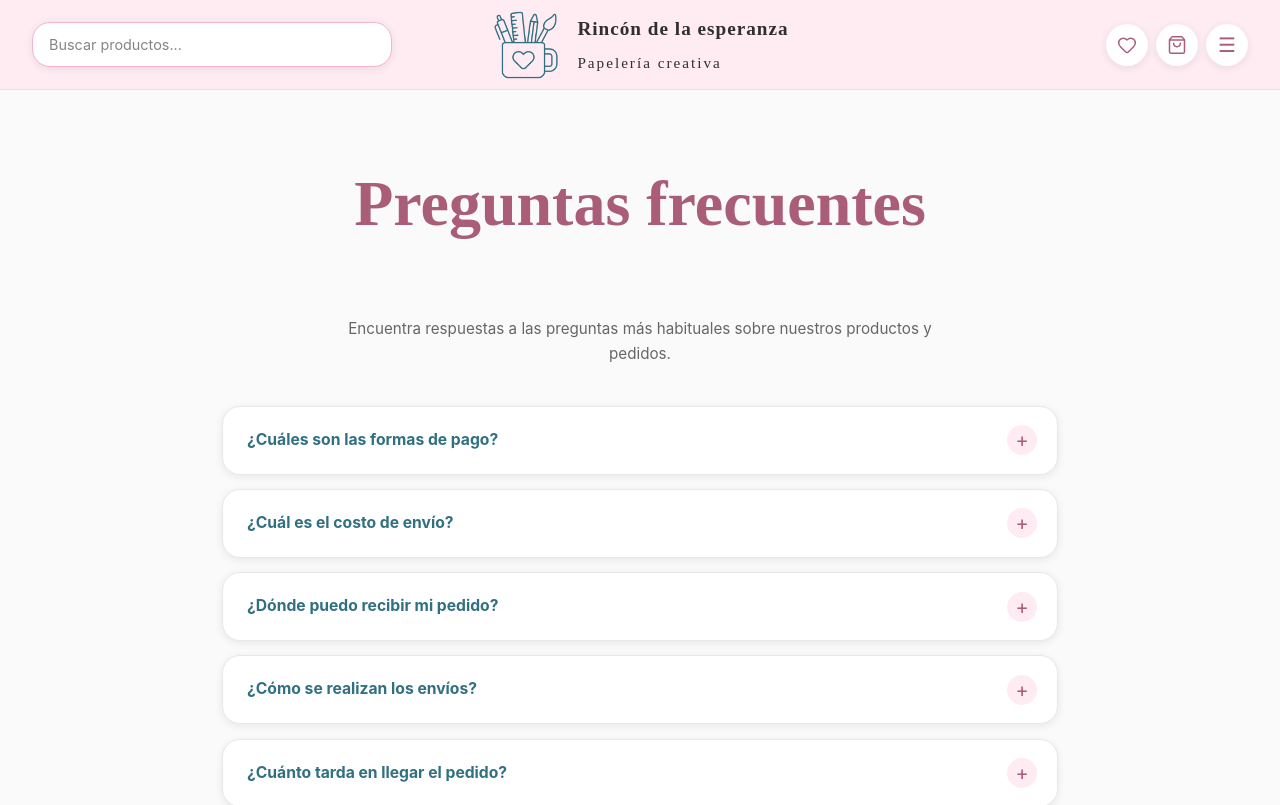
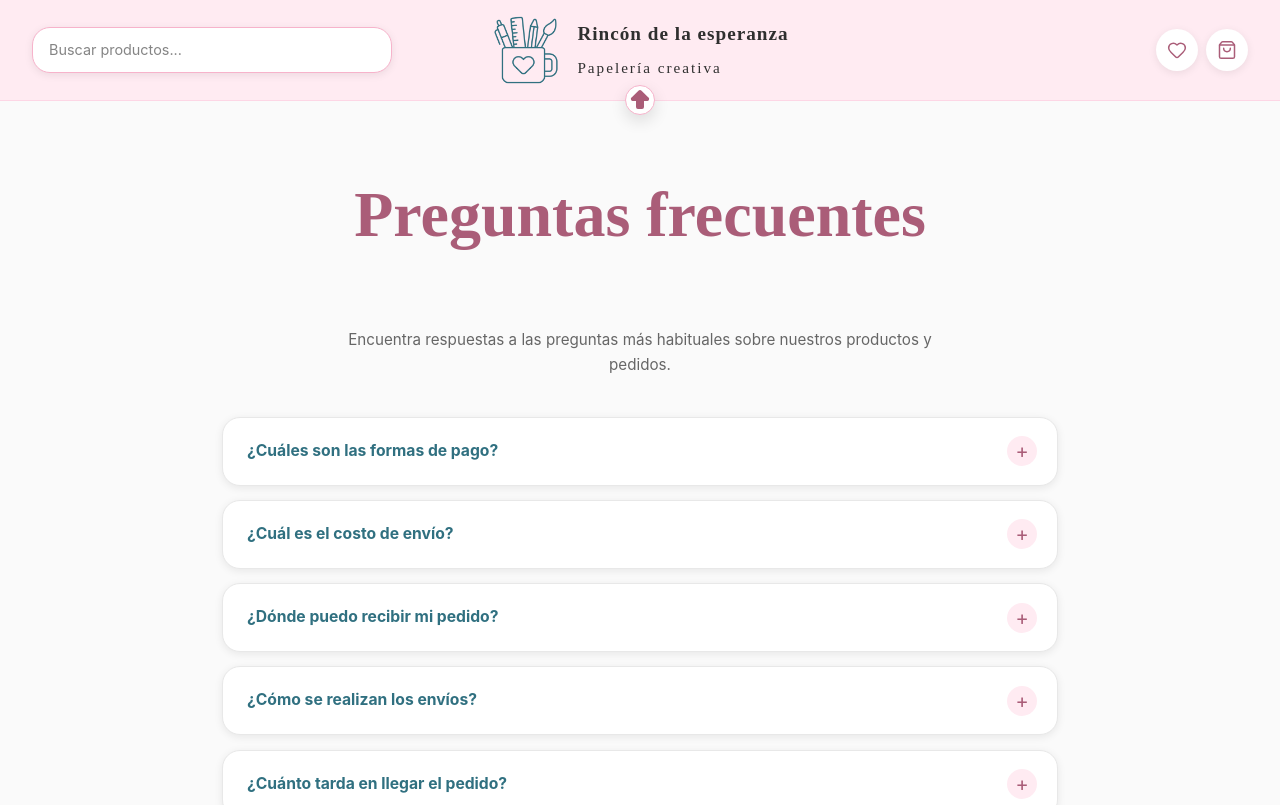
Before and after one commit to Jpergon251/anita-web, a Vue app: page /faq in a window 1280 px wide. Shown: the top 805 px of the page. Built offline with nearby package versions, Linux system fonts and the light colour scheme; no server answers; a web font is replaced by a local one.

Commit message:
Cambiado el boton de menu

```diff
--- a/src/App.vue
+++ b/src/App.vue
@@ -1,8 +1,15 @@
 <template>
-    <Header v-if="!isAdminRoute" @toggle-menu="menuOpen = !menuOpen" />
+    <Header
+        v-if="!isAdminRoute"
+        :menu-open="menuOpen"
+        @toggle-menu="toggleMenu"
+    />
 
     <Transition name="slide">
-        <Subheader v-if="!isAdminRoute" v-show="menuOpen" />
+        <Subheader
+            v-if="!isAdminRoute"
+            v-show="menuOpen"
+        />
     </Transition>
 
     <main class="app-content">
@@ -10,21 +17,25 @@
     </main>
 
     <Footer v-if="!isAdminRoute" />
-
 </template>
 
 <script setup>
 import { computed, ref } from 'vue'
+import { RouterView, useRoute } from 'vue-router'
 
-import { RouterView } from 'vue-router'
 import Header from './components/Header.vue'
 import Footer from './components/Footer.vue'
 import Subheader from './components/Subheader.vue'
-import { useRoute } from 'vue-router'
 
 const menuOpen = ref(false)
+
 const route = useRoute()
-const isAdminRoute = computed(() => route.path.startsWith('/admin'))
 
+const isAdminRoute = computed(() =>
+    route.path.startsWith('/admin')
+)
 
+function toggleMenu() {
+    menuOpen.value = !menuOpen.value
+}
 </script>
--- a/src/assets/styles/components/_header.scss
+++ b/src/assets/styles/components/_header.scss
@@ -14,7 +14,7 @@
   align-items: center;
 
   gap: var(--header-gap);
-  padding: 0 var(--header-padding);
+  padding: 15px var(--header-padding);
 
   box-sizing: border-box;
 
@@ -157,6 +157,66 @@
     }
   }
 
+  .menu-button {
+    position: absolute;
+
+    left: 50%;
+    bottom: -15px;
+
+    width: 30px;
+    height: 30px;
+
+    display: grid;
+    place-items: center;
+
+    padding: 0;
+
+    transform: translateX(-50%);
+
+    border: 1px solid var(--color-pink-200);
+    border-radius: 50%;
+
+    background: var(--color-white);
+    color: var(--color-pink-500);
+
+    box-shadow: var(--shadow-md);
+
+    cursor: pointer;
+
+    z-index: 20;
+
+    transition:
+      background var(--transition-fast),
+      border-color var(--transition-fast),
+      color var(--transition-fast),
+      transform var(--transition-fast),
+      box-shadow var(--transition-fast);
+
+    &:hover {
+      background: var(--color-pink-500);
+      border-color: var(--color-pink-500);
+      color: var(--color-white);
+
+      box-shadow: var(--shadow-md);
+    }
+
+    &:active {
+      transform: translateX(-50%);
+    }
+
+    &:focus-visible {
+      outline: 3px solid rgba(228, 106, 147, 0.2);
+      outline-offset: 3px;
+    }
+
+    .icon {
+        transition: transform var(--transition-fast);
+
+        &.active {
+            transform: rotate(180deg);
+        }
+    }
+  }
   // ========================================================
   // TABLET
   // ========================================================
--- a/src/assets/styles/components/_subheader.scss
+++ b/src/assets/styles/components/_subheader.scss
@@ -8,9 +8,9 @@
     display: flex;
     align-items: center;
     justify-content: center;
-
-    padding: .75rem 2rem;
-
+    position: relative;
+    z-index: 5;
+    padding: 16px;
     box-sizing: border-box;
 
     background: var(--color-pink-50);
--- a/src/components/Header.vue
+++ b/src/components/Header.vue
@@ -1,6 +1,5 @@
 <template>
     <header class="header">
-
 
         <form class="search" @submit.prevent="searchProducts">
             <input
@@ -14,27 +13,43 @@
         <Logo />
 
         <section class="actions">
-            <button>
+            <button aria-label="Favoritos">
                 <Heart class="icon" />
             </button>
 
-            <button>
+            <button aria-label="Carrito">
                 <ShoppingBag class="icon" />
-            </button>
-
-            <button @click="$emit('toggle-menu')">
-                ☰
             </button>
         </section>
 
+        <button
+            class="menu-button"
+            :aria-label="menuOpen ? 'Cerrar menú' : 'Abrir menú'"
+            :aria-expanded="menuOpen"
+            @click="$emit('toggle-menu')"
+        >
+            <ArrowBigUp
+                fill="currentColor"
+                :class="['icon', { active: menuOpen }]"
+            />
+        </button>
+
     </header>
-
 </template>
 <script setup>
-import { ref,computed, watch } from "vue";
-import { Heart, ShoppingBag } from "lucide-vue-next";
+import { ref, watch } from "vue";
+import { ArrowBigUp, Heart, ShoppingBag } from "lucide-vue-next";
 import Logo from "./Logo.vue";
 import { useRouter, useRoute } from "vue-router";
+
+defineProps({
+    menuOpen: {
+        type: Boolean,
+        default: false
+    }
+});
+
+defineEmits(["toggle-menu"]);
 
 const router = useRouter();
 const route = useRoute();
```
